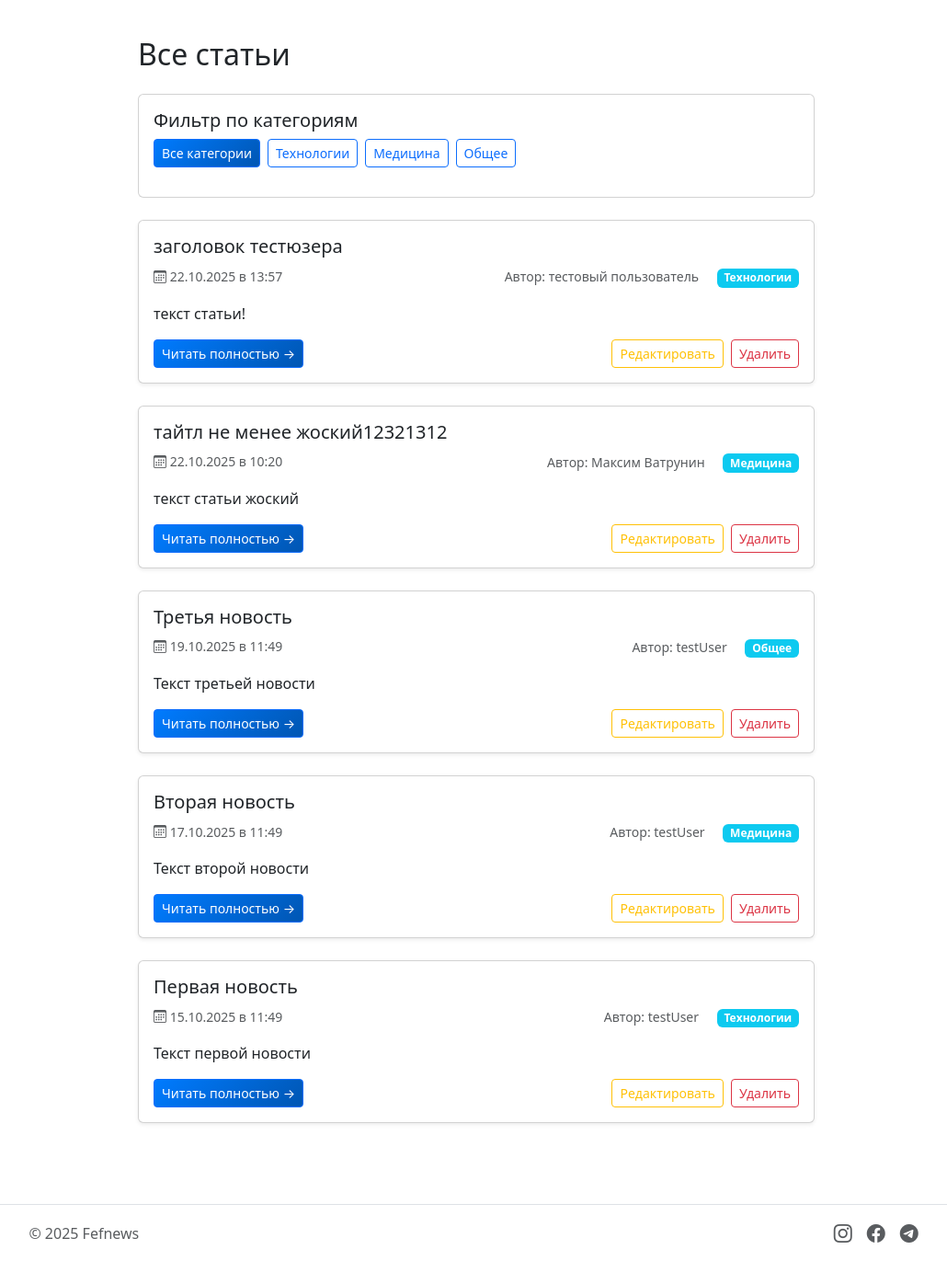
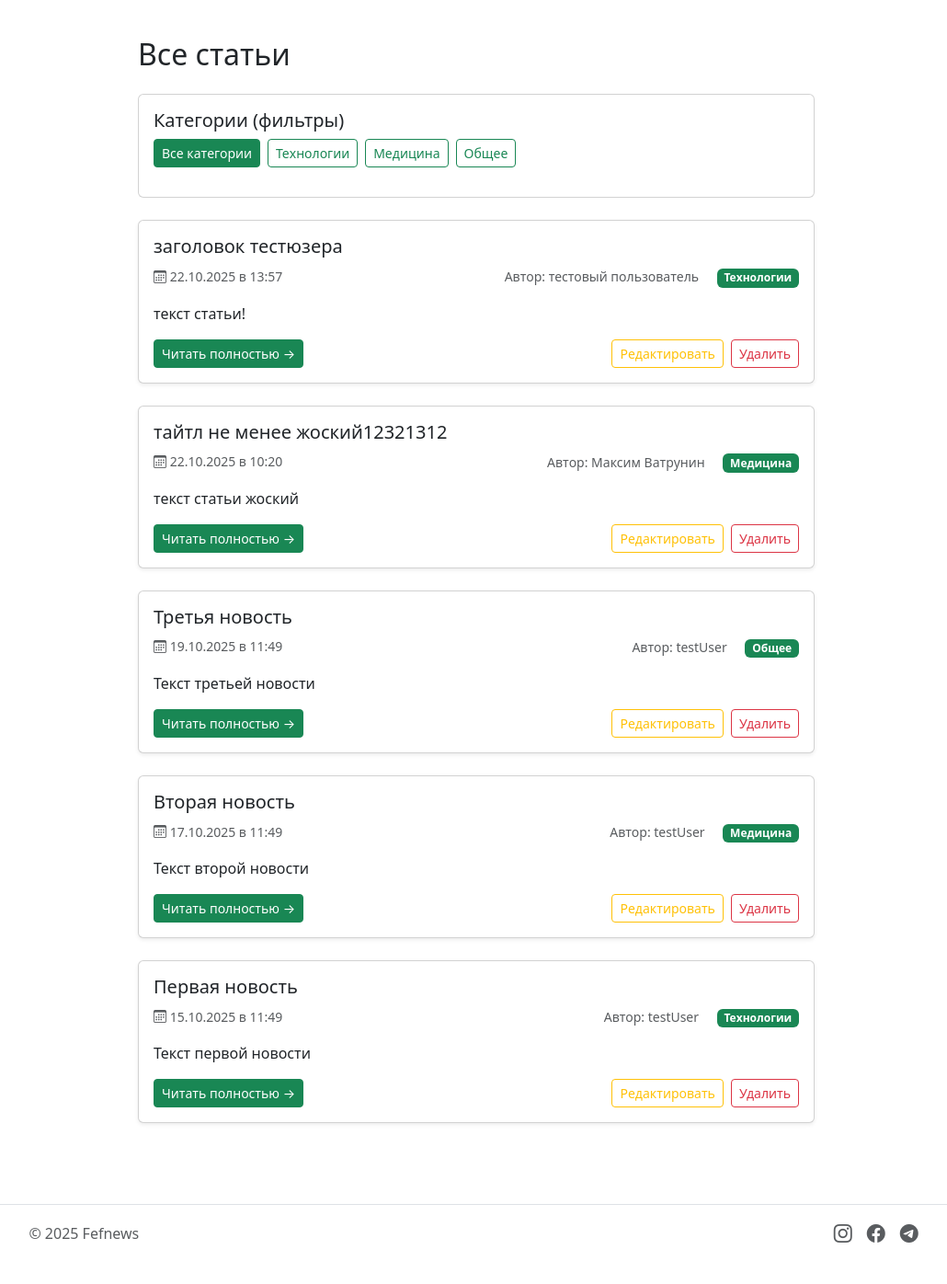
Before and after one commit to Patison228/web_2, a Flask app: page /articles in a window 1280 px wide. Shown: the part 107-1503 px from the top of the page at 92% size, without its empty margins (122-1152 px from the left). Run offline with Flask 3, Linux system fonts and the light colour scheme; tables that the repository leaves empty hold one stand-in row (values such as "Sample post").

Commit message:
design update -all green buttons

```diff
--- a/templates/articles.html
+++ b/templates/articles.html
@@ -20,17 +20,17 @@
 
 	<div class="card mb-4">
 		<div class="card-body">
-			<h5 class="card-title">Фильтр по категориям</h5>
+			<h5 class="card-title">Категории (фильтры)</h5>
 
 			<div class="categories-nav mb-3">
 				<div class="d-flex flex-wrap gap-2">
 					<a href="{{ url_for('articles') }}"
-						class="btn {% if not current_category %}btn-primary{% else %}btn-outline-primary{% endif %} btn-sm">
+						class="btn {% if not current_category %}btn-success{% else %}btn-outline-success{% endif %} btn-sm">
 						Все категории
 					</a>
 					{% for cat in categories %}
 					<a href="{{ url_for('articles_by_category', category=cat) }}"
-						class="btn {% if current_category == cat %}btn-primary{% else %}btn-outline-primary{% endif %} btn-sm">
+						class="btn {% if current_category == cat %}btn-success{% else %}btn-outline-success{% endif %} btn-sm">
 						{{ cat }}
 					</a>
 					{% endfor %}
@@ -62,7 +62,7 @@
 								Автор: {{ article.author }}
 							</span>
 							{% endif %}
-							<span class="badge bg-info">{{ article.category }}</span>
+							<span class="badge bg-success">{{ article.category }}</span>
 						</div>
 					</div>
 
@@ -70,7 +70,7 @@
 
 					<div class="row align-items-center">
 						<div class="col-md-6">
-							<a href="{{ url_for('news', id=article.id) }}" class="btn btn-primary btn-sm">
+							<a href="{{ url_for('news', id=article.id) }}" class="btn btn-success btn-sm">
 								Читать полностью →
 							</a>
 						</div>
--- a/templates/create_article.html
+++ b/templates/create_article.html
@@ -7,7 +7,7 @@
     <div class="row justify-content-center">
         <div class="col-lg-10 col-xl-9">
             <div class="card shadow">
-                <div class="card-header bg-primary text-white">
+                <div class="card-header bg-success text-white">
                     <h4 class="mb-0"><i class="bi bi-pencil-square"></i> Создать новую статью</h4>
                 </div>
                 <div class="card-body p-4">
@@ -61,7 +61,7 @@
                             <a href="{{ url_for('index') }}" class="btn btn-outline-secondary me-md-2">
                                 <i class="bi bi-arrow-left"></i> Отмена
                             </a>
-                            <button type="submit" class="btn btn-primary">
+                            <button type="submit" class="btn btn-success">
                                 <i class="bi bi-check-circle"></i> Опубликовать статью
                             </button>
                         </div>
--- a/templates/feedback.html
+++ b/templates/feedback.html
@@ -72,7 +72,7 @@
                         </div>
 
                         <div class="d-grid gap-2">
-                            <button type="submit" class="btn btn-primary btn-lg py-3 fw-bold fs-5">
+                            <button type="submit" class="btn btn-success btn-lg py-3 fw-bold fs-5">
                                 <i class="bi bi-send-fill me-2"></i>Отправить сообщение
                             </button>
                         </div>
--- a/templates/index.html
+++ b/templates/index.html
@@ -41,7 +41,7 @@
 
                     </div>
 
-                    <a href="{{ url_for('news', id=article.id) }}" class="btn btn-outline-primary mt-3">
+                    <a href="{{ url_for('news', id=article.id) }}" class="btn btn-outline-success mt-3">
                         Читать далее
                     </a>
                 </div>
--- a/templates/login.html
+++ b/templates/login.html
@@ -27,11 +27,14 @@
 					<form method="POST">
 						<div class="mb-3">
 							<label class="form-label">Email:</label>
+
 							<input class="form-control {% if errors and errors.email %}is-invalid{% endif %}"
 								type="email" name="email" maxlength="100" value="{{ email if email else '' }}">
+
 							{% if errors and errors.email %}
 							<div class="invalid-feedback d-block">{{ errors.email }}</div>
 							{% endif %}
+
 						</div>
 
 						<div class="mb-3">
```
Also changed, not shown: app.py (+21 -0 lines), templates/edit_article.html (+9 -1 lines), templates/news_detail.html (+3 -12 lines), instance/fefnews.db.
